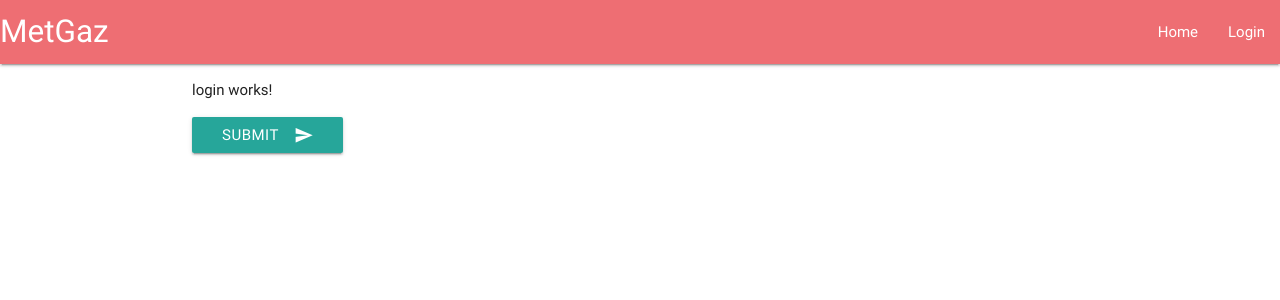
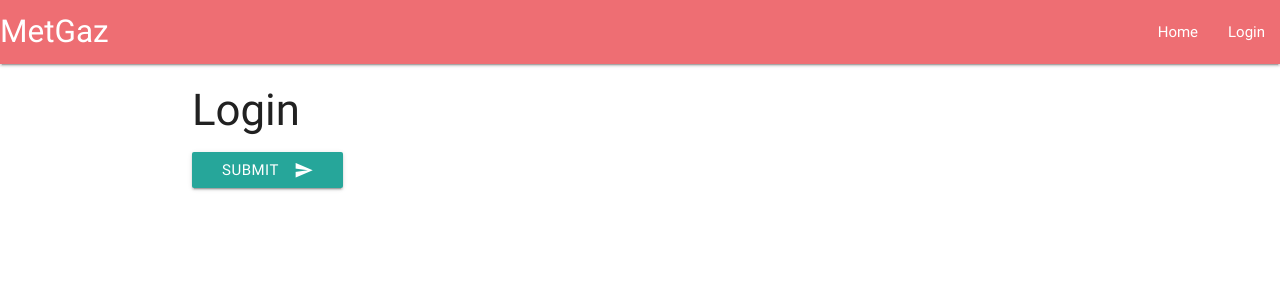
Before and after one commit to wsribeiro5/metgas, an Angular app: page /login in a window 1280 px wide. Shown: the top 300 px of the page. Built offline with nearby package versions, Linux system fonts and the light colour scheme.

Commit message:
Modulo de Revendedores

```diff
--- a/src/app/Principal/principal/principal.component.html
+++ b/src/app/Principal/principal.component.html
@@ -2,7 +2,7 @@
     Seja bem vindo: Wellyngton Sampaio
 </div>
 <br>
-<div class="container">
+
     <div class="row yellow">
 
       <div class="col s6 m2 center">
@@ -129,4 +129,3 @@
 
 
     </div>
-</div>
--- a/src/app/app-routing.module.ts
+++ b/src/app/app-routing.module.ts
@@ -3,15 +3,13 @@ import { Routes, RouterModule } from '@angular/router';
 
 import { HomeComponent } from './home/home.component';
 import { LoginComponent } from './login/login.component';
-import { PrincipalComponent } from './Principal/principal/principal.component';
+import { PrincipalComponent } from './Principal/principal.component';
 
 const appRouters: Routes = [
     { path: 'home', component:  HomeComponent},
     { path: 'login', component: LoginComponent },
     { path: 'principal', component: PrincipalComponent }
 
-
-
     //{ path: 'naoEncontrado', component: NaoEncontradoComponent}
 ];
 
--- a/src/app/app.module.ts
+++ b/src/app/app.module.ts
@@ -9,7 +9,7 @@ import { AppComponent } from './app.component';
 
 import { LoginComponent } from './login/login.component';
 import { HomeComponent } from './home/home.component';
-import { PrincipalComponent } from './Principal/principal/principal.component';
+import { PrincipalComponent } from './Principal/principal.component';
 
 @NgModule({
   declarations: [
--- a/src/app/login/login.component.html
+++ b/src/app/login/login.component.html
@@ -1,6 +1,6 @@
-<p>
-  login works!
-</p>
+<h3>
+  Login
+</h3>
 
 <button (click)="logar()"  class="btn waves-effect waves-light" type="submit" name="action">Submit
   <i class="material-icons right">send</i>
```
Also changed, not shown: src/app/Principal/principal.component.css (added), src/app/Principal/principal.component.ts (renamed from src/app/Principal/principal/principal.component.ts), src/app/Principal/principal/principal.component.css (deleted), 1 other file (tests, documents, lock files or other folders).
